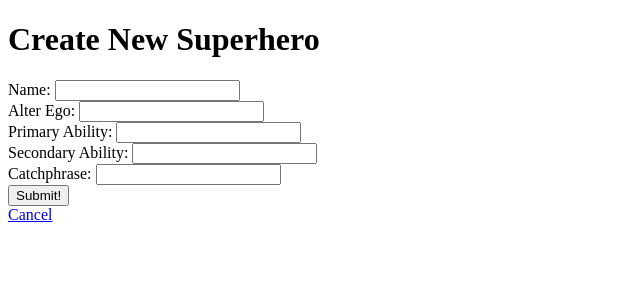
After one commit to snguy3nn/superheroes, a Django app: page /superheroes/new_superhero/ in a window 1280 px wide. The commit adds this page. Shown: the top 300 px of the page, without its empty margins (0-640 px from the left). Run offline with Django 3.2, Linux system fonts and the light colour scheme.

Commit message:
Created form for new superhero

```diff
--- /dev/null
+++ b/superheroesdatabase/superheroes/templates/superheroes/create.html
@@ -0,0 +1,43 @@
+<!doctype html>
+<html lang="en">
+<head>
+    <meta charset="UTF-8">
+    <meta name="viewport"
+          content="width=device-width, user-scalable=no, initial-scale=1.0, maximum-scale=1.0, minimum-scale=1.0">
+    <meta http-equiv="X-UA-Compatible" content="ie=edge">
+    <title>Document</title>
+</head>
+<body>
+ <h1 class="text-center">Create New Superhero</h1>
+    <div class="row">
+        <div class="col-3"></div>
+        <div class="col-6">
+            <form action="{% url 'superheroes:create_superhero' %}" method="post">
+                {% csrf_token %}
+                <label class="form-label">Name:</label>
+                <input type="text" maxlength="50" name="name" id="name" class="form-control"><br>
+                <label class="form-label">Alter Ego:</label>
+                <input type="text" maxlength="50" name="alter_ego" id="alter_ego" class="form-control"><br>
+                <label class="form-label">Primary Ability:</label>
+                <input type="text" maxlength="50" name="primary_ability" id="primary_ability" class="form-control"><br>
+                <label class="form-label">Secondary Ability:</label>
+                <input type="text" maxlength="50" name="secondary_ability" id="secondary_ability" class="form-control"><br>
+                <label class="form-label">Catchphrase:</label>
+                <input type="text" maxlength="50" name="catchphrase" id="catchphrase" class="form-control"><br>
+                <div class="row justify-content-center">
+                    <div class="col-md"></div>
+                    <div class="col-md p-3 d-flex justify-content-center">
+                        <input type="submit" value="Submit!" class="btn btn-primary">
+                    </div>
+                    <div class="col-md"></div>
+                    <div class="col-md p-3 d-flex justify-content-center">
+                        <a href="{% url 'superheroes:index' %}" class="btn btn-danger">Cancel</a>
+                    </div>
+                    <div class="col-md"></div>
+                </div>
+            </form>
+        </div>
+        <div class="col-3"></div>
+    </div>
+</body>
+</html>
--- a/superheroesdatabase/superheroes/urls.py
+++ b/superheroesdatabase/superheroes/urls.py
@@ -5,5 +5,6 @@ from . import views
 app_name = 'superheroes'
 urlpatterns = [
     path('', views.index, name='index'),
-    path('<int:superhero_id>/', views.details, name='details')
+    path('<int:superhero_id>/', views.details, name='details'),
+    path('new_superhero/', views.create, name='create_superhero'),
 ]
--- a/superheroesdatabase/superheroes/views.py
+++ b/superheroesdatabase/superheroes/views.py
@@ -1,5 +1,7 @@
 from django.shortcuts import render
 from .models import Superhero
+from django.http import HttpResponse, HttpResponseRedirect
+from django.urls import reverse
 
 
 def index(request):
@@ -16,3 +18,18 @@ def details(request, superhero_id):
         'hero': hero
     }
     return render(request, 'superheroes/details.html', context)
+
+
+def create(request):
+    if request.method == 'POST':
+        name = request.POST.get('name')
+        alter_ego = request.POST.get('alter_ego')
+        primary_ability = request.POST.get('primary_ability')
+        secondary_ability = request.POST.get('secondary_ability')
+        catchphrase = request.POST.get('catchphrase')
+        new_superhero = Superhero(name=name, alter_ego=alter_ego, primary_ability=primary_ability,
+                                  secondary_ability=secondary_ability, catchphrase=catchphrase)
+        new_superhero.save()
+        return HttpResponseRedirect(reverse('superheroes:index'))
+    else:
+        return render(request, 'superheroes/create.html')
```
Also changed, not shown: superheroesdatabase/superheroes/templates/superheroes/index.html (+5 -2 lines).
